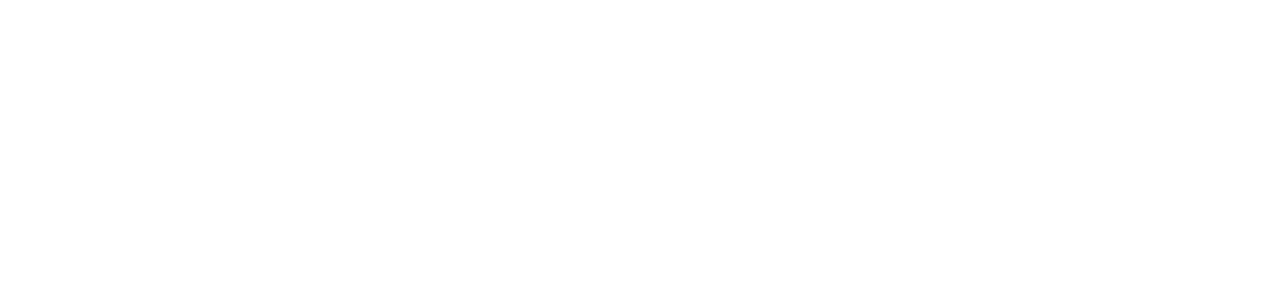
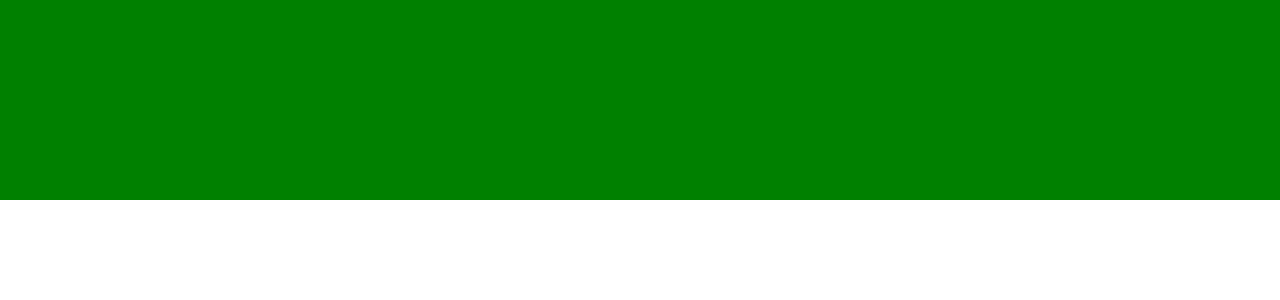
Before and after one commit to JanKaifer/next-repro-42492, a Next.js app: page / in a window 1280 px wide. Shown: the top 300 px of the page. Built offline with nearby package versions, Linux system fonts and the light colour scheme.

Commit message:
created a reproduction

```diff
--- /dev/null
+++ b/app/layout.tsx
@@ -0,0 +1,26 @@
+export default function Layout({ children }: any) {
+  return (
+    <html>
+      <head />
+      <body style={{ margin: 0 }}>
+        <div
+          id="header"
+          style={{
+            position: "fixed",
+            height: 200,
+            width: "100vw",
+            background: "green",
+          }}
+        ></div>
+        <div
+          id="content"
+          style={{
+            paddingTop: 200,
+          }}
+        >
+          {children}
+        </div>
+      </body>
+    </html>
+  );
+}
```
Also changed, not shown: app/[num]/page.tsx (added, +23 -0 lines).
